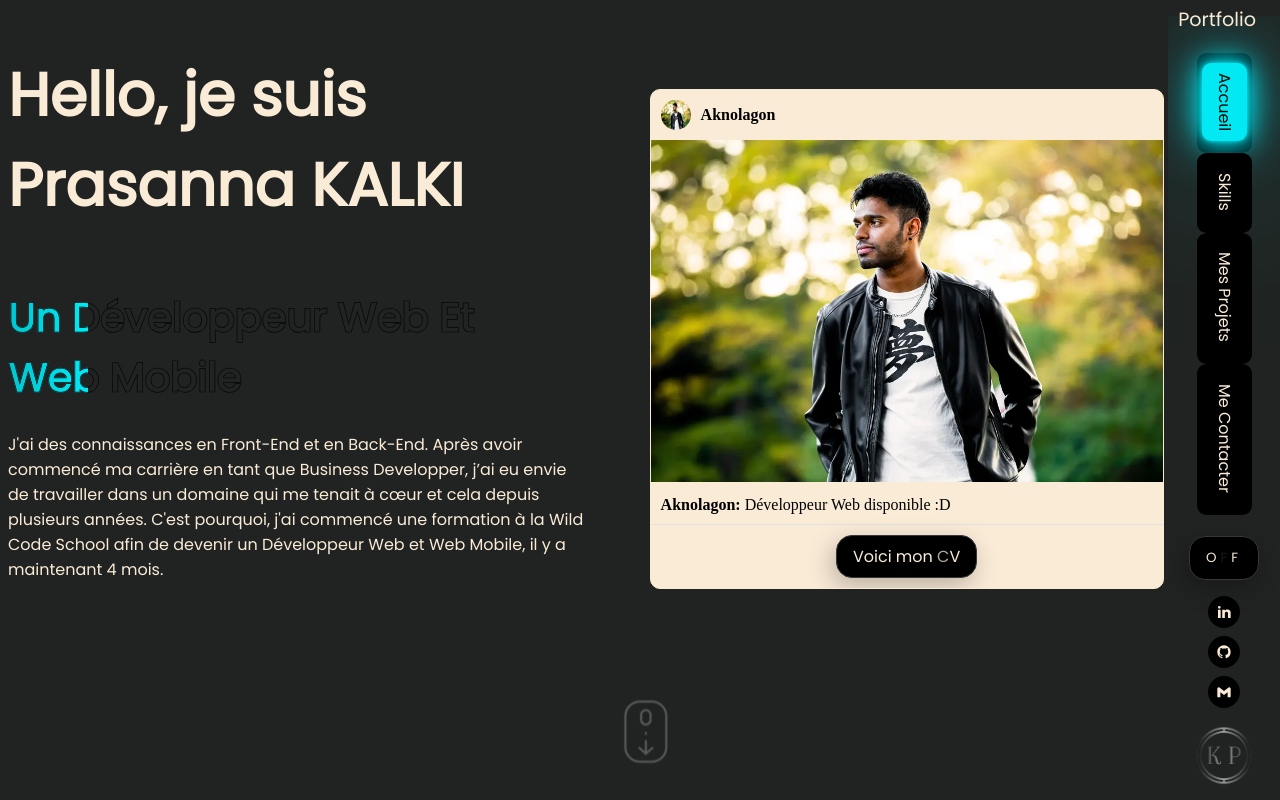
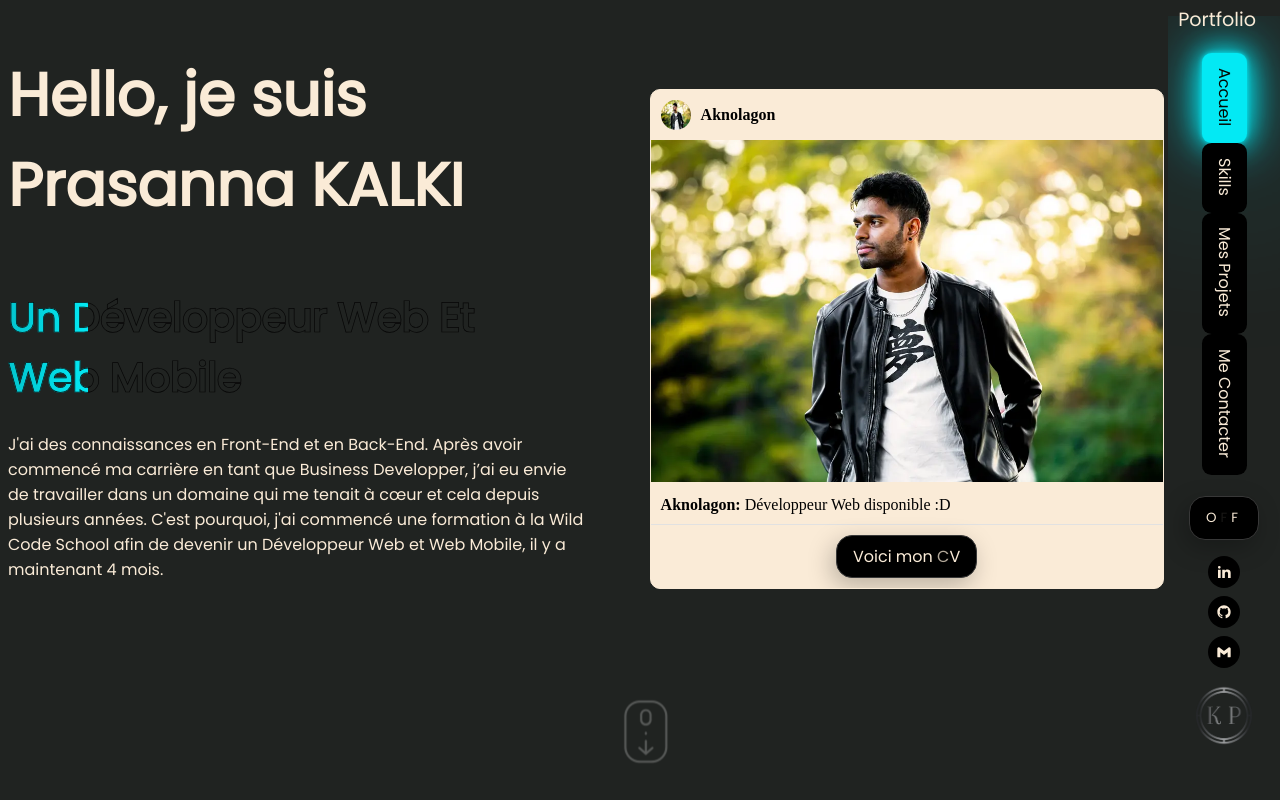
Before and after one commit to Aknolagon/kalki.p, a React (Vite) app: page / in a window 1280 px wide. In both pictures the pointer is over the item "Accueil". Shown: the top 800 px of the page. Built offline with nearby package versions, Linux system fonts and the light colour scheme; a web font is replaced by a local one.

Commit message:
update css1

```diff
--- a/src/styles/NavBar.scss
+++ b/src/styles/NavBar.scss
@@ -51,7 +51,6 @@
       border-radius:0.6rem;
       transition: 0.5s;
       border: none;
-      padding: 5px 5px;
     }
 
     .navbar-item {
@@ -67,12 +66,17 @@
       padding: 10px 10px;
     }
 
-    .navbar-item:hover {
+    .navbar-link:hover {
       transition: all 0.5s ease;
+      color: #050801;
       background: #03e9f4;
-      color: #050801;
       box-shadow: 0 0 5px #03e9f4, 0 0 25px #03e9f4, 0 0 50px #03e9f4,
         0 0 200px #03e9f4;
+    }
+
+
+    .navbar-item:hover {
+           color: #050801;
     }
   }
 
```
